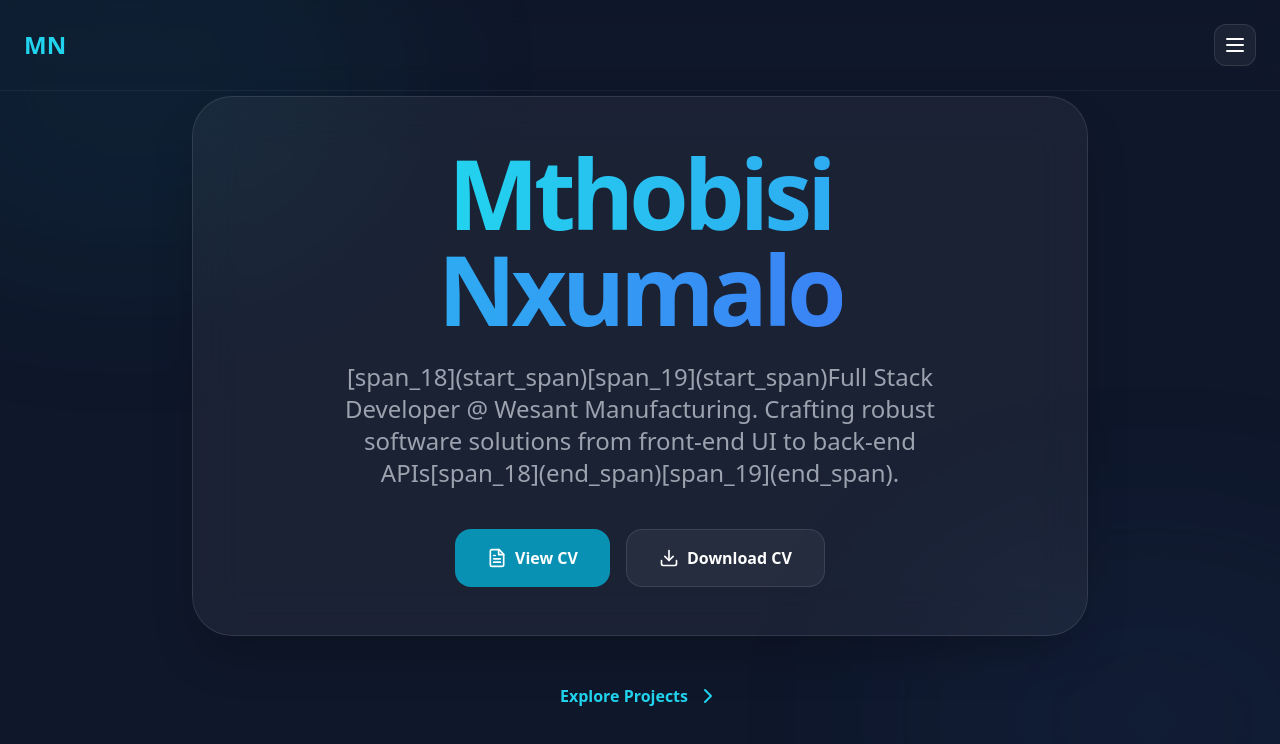
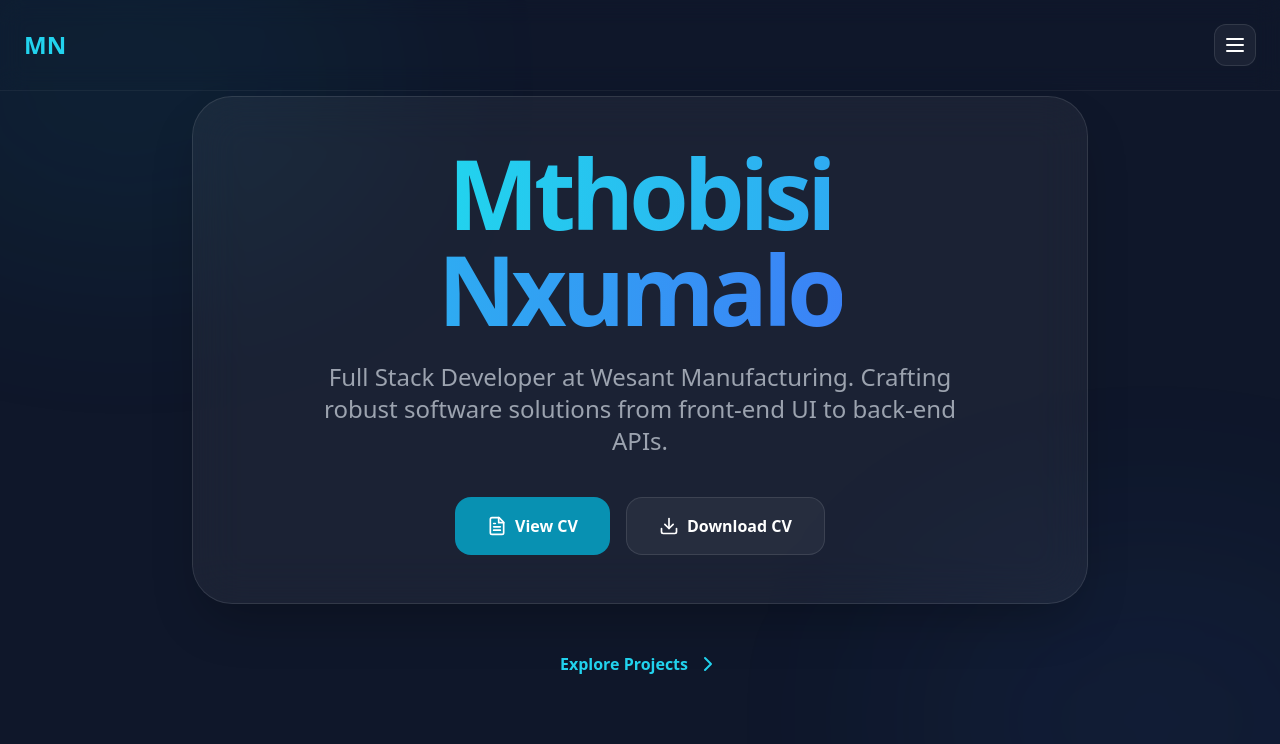
Before and after one commit to mthobisi30/portfolio, a React (Vite) app: page / in a window 1280 px wide. Shown: the top 744 px of the page. Built offline with nearby package versions, Linux system fonts and the light colour scheme.

Commit message:
Update Landing.jsx

```diff
--- a/src/pages/Landing.jsx
+++ b/src/pages/Landing.jsx
@@ -5,7 +5,7 @@ import { CV_DATA } from '../data';
 
 export default function Landing() {
   return (
-    <div className="min-h-[70vh] flex flex-col items-center justify-center px-6 text-center">
+    <div className="min-h-[70vh] flex flex-col items-center justify-center px-6 text-center animate-fade-in">
       <div className="bg-white/5 border border-white/10 p-12 rounded-[2.5rem] backdrop-blur-xl max-w-4xl shadow-2xl">
         <h1 className="text-6xl md:text-8xl font-bold mb-6 tracking-tighter">
           <span className="text-transparent bg-clip-text bg-gradient-to-r from-cyan-400 to-blue-500">
@@ -13,14 +13,14 @@ export default function Landing() {
           </span>
         </h1>
         <p className="text-xl md:text-2xl text-gray-400 mb-10 font-light max-w-2xl mx-auto">
-          [span_18](start_span)[span_19](start_span){CV_DATA.role} @ Wesant Manufacturing. Crafting robust software solutions from front-end UI to back-end APIs[span_18](end_span)[span_19](end_span).
+          {CV_DATA.role} at Wesant Manufacturing. Crafting robust software solutions from front-end UI to back-end APIs.
         </p>
 
         <div className="flex flex-wrap justify-center gap-4">
-          <Link to="/profile" className="flex items-center gap-2 px-8 py-4 bg-cyan-600 rounded-2xl font-bold hover:scale-105 transition-all">
+          <Link to="/profile" className="flex items-center gap-2 px-8 py-4 bg-cyan-600 rounded-2xl font-bold hover:scale-105 transition-all text-white">
             <FileText size={20}/> View CV
           </Link>
-          <a href="/docs/M_Nxumalo_CV.pdf" download className="flex items-center gap-2 px-8 py-4 bg-white/5 border border-white/10 rounded-2xl font-bold hover:bg-white/10 transition-all">
+          <a href="/docs/M_Nxumalo_CV.pdf" download className="flex items-center gap-2 px-8 py-4 bg-white/5 border border-white/10 rounded-2xl font-bold hover:bg-white/10 transition-all text-white">
             <Download size={20}/> Download CV
           </a>
         </div>
```
